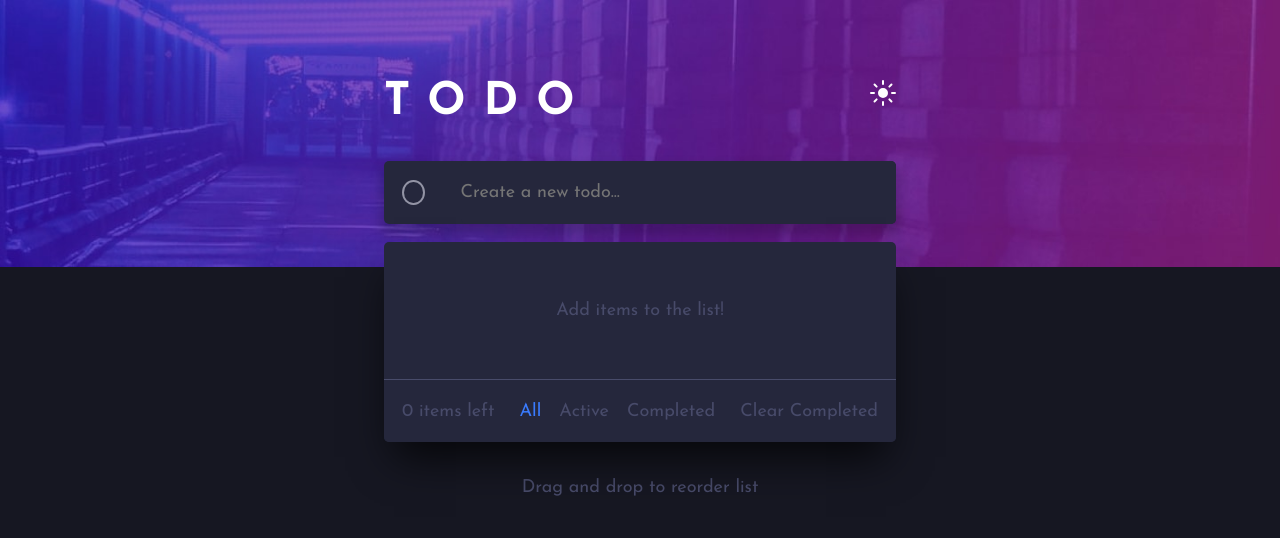
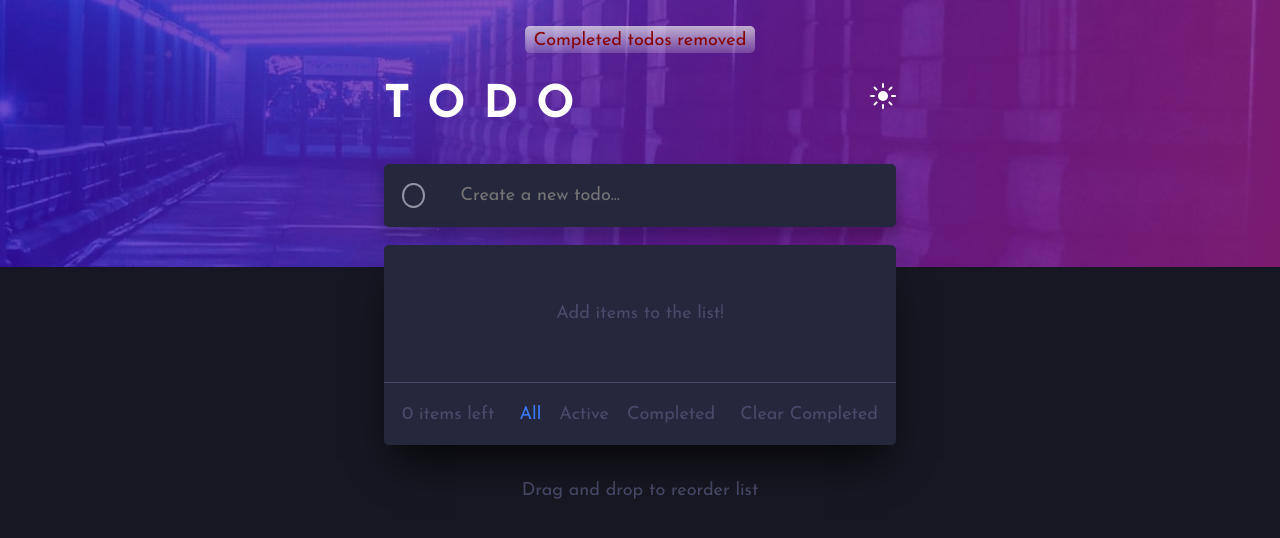
Before and after one commit to SaiPradeepti/Frontendmentor-Challenges, a React (Create React App) app in the folder 06todo-app-main/: page / in a window 1280 px wide. Both pictures are taken after a click on the element "Clear Completed". Shown: the top 538 px of the page. Built offline with nearby package versions, Linux system fonts and the light colour scheme.

Commit message:
Adding Alerts

```diff
--- /dev/null
+++ b/06todo-app-main/src/components/Alert.js
@@ -0,0 +1,28 @@
+import React, { useEffect } from 'react'
+
+const Alert = ({dispatch,content,color,showAlert}) => {
+    const alert = () => {
+        setTimeout(()=>{
+            dispatch({type:'hideAlert'});
+        },3000);
+    }
+
+    useEffect(() => {
+        alert();
+        return () => {
+            clearTimeout(()=>{
+                alert();
+            })
+        }
+    },[showAlert]);
+
+    return (
+        <div className='alert'>
+           {
+               showAlert && <div className="alert__content" style={{color: `${color}`}}>{content}</div>
+           }
+        </div>
+    )
+}
+
+export default Alert
--- a/06todo-app-main/src/components/App.js
+++ b/06todo-app-main/src/components/App.js
@@ -3,6 +3,7 @@ import { reducer } from './reducer'
 import '../scss/main.scss'
 import Input from './Input'
 import List from './List'
+import Alert from './Alert'
 import { DragDropContext } from 'react-beautiful-dnd';
 
 const setLocalStorage = (list) => {
@@ -19,7 +20,10 @@ const getLocalStorage = () => {
 
 const initialState = {
   list: getLocalStorage(),
-  lightTheme: false
+  lightTheme: false,
+  showAlert: false,
+  alertContent: '',
+  alertColor: ''
 }
 
 const App = () => {
@@ -44,6 +48,9 @@ const App = () => {
           setLocalStorage(state.list);
           console.log(param);
         }}>
+        {
+          <Alert dispatch={dispatch} content={state.alertContent} color={state.alertColor} showAlert={state.showAlert}/>
+        }
         <div className="app__header">
           <div className="app__title">todo</div>
           <div className="app__darkTheme" onClick={()=>dispatch({type:'toggleLightTheme'})}>
--- a/06todo-app-main/src/components/List.js
+++ b/06todo-app-main/src/components/List.js
@@ -33,7 +33,6 @@ const List = ({dispatch,list,lightTheme}) => {
         setItemsLeft(count);
     }, [list])
 
-    // if(newList.length!==0)
     return (
         <div className={`app__list ${lightTheme ? 'app__light' : false} ${newList.length===0 ? 'app__emptylist': false}`}>
             {
--- a/06todo-app-main/src/components/reducer.js
+++ b/06todo-app-main/src/components/reducer.js
@@ -1,6 +1,17 @@
 export const reducer = (state,action) => {
     let list;
     switch (action.type){
+        case 'showAlert':
+            return {
+                ...state,
+                showAlert: true,
+                alertContent: action.payload.alertContent
+            }
+        case 'hideAlert':
+            return {
+                ...state,
+                showAlert: false,
+            }
         case 'toggleLightTheme':
             return {
                 ...state,
@@ -9,7 +20,10 @@ export const reducer = (state,action) => {
         case 'addToDo':
             return{
                 ...state,
-                list: [...state.list,action.payload]
+                list: [...state.list,action.payload],
+                showAlert: true,
+                alertContent: 'Todo added',
+                alertColor: 'rgb(0, 84, 22)'
             }
         case 'completedToDo':
             list = state.list.map(item => {
@@ -25,10 +39,22 @@ export const reducer = (state,action) => {
             return{...state, list: list};
         case 'clearCompleted':
             list = state.list.filter(item => item.completed !== true);
-            return{...state, list: list};
+            return{
+                ...state,
+                list: list,
+                showAlert: true,
+                alertContent: 'Completed todos removed',
+                alertColor: 'rgb(135, 0, 0)'
+            };
         case 'removeToDo':
             list = state.list.filter(item => item.id !== action.payload.id);
-            return {...state, list: list};
+            return {
+                ...state,
+                list: list,
+                showAlert: true,
+                alertContent: 'Todo remove',
+                alertColor: 'rgb(135, 0, 0)'
+            };
         default:
             throw new Error('no matching action type');
     }
--- /dev/null
+++ b/06todo-app-main/src/scss/_alert.scss
@@ -0,0 +1,23 @@
+.app {
+  .alert {
+    width: 100%;
+    height: 1.5rem;
+    transform: translateY(-30px);
+    display: flex;
+    justify-content: center;
+
+    .alert__content {
+      text-align: center;
+      height: 100%;
+      width: max-content;
+      background: rgba(235, 235, 235, 0.8);
+      background: linear-gradient(
+        to bottom,
+        rgba(235, 235, 235, 0.7),
+        rgba(235, 235, 235, 0.2)
+      );
+      padding: 0.3rem 0.5rem;
+      border-radius: 5px;
+    }
+  }
+}
--- a/06todo-app-main/src/scss/_list.scss
+++ b/06todo-app-main/src/scss/_list.scss
@@ -89,9 +89,11 @@
 
   #{&}__clearCompleted {
     cursor: pointer;
+
     &:hover {
       color: $clr-white;
     }
+
     @include responsive(1200px) {
       margin-right: 1rem;
     }
@@ -101,27 +103,32 @@
 .app .app__light {
   background: $clr-very-light-gray;
   box-shadow: 0px 5px 25px -10px rgba(0, 0, 0, 0.45);
-}
 
-.app .app__light .app__menu {
+  .app__menu {
     background: $clr-very-light-gray;
     color: $clr-dark-grayish-blue;
     border-top: 1px solid $clr-dark-grayish-blue;
   }
 
-.app .app__light .app__states :not(.activeState):hover {
-  color: $clr-very-dark-desaturated-blue;
-  font-weight: 700;
-}
-.app .app__light .app__clearCompleted:hover {
+  .app__states :not(.activeState):hover {
     color: $clr-very-dark-desaturated-blue;
     font-weight: 700;
   }
 
-.app .app__light .app__states {
+  .app__states {
     background: $clr-very-light-gray;
 
     @include responsive(1200px) {
       box-shadow: 0px 1px 20px -2px rgba(0, 0, 0, 0.15);
     }
   }
+
+  .app__clearCompleted:hover {
+    color: $clr-very-dark-desaturated-blue;
+    font-weight: 700;
+  }
+
+  .todo__msg {
+    color: $clr-dark-grayish-blue;
+  }
+}
--- a/06todo-app-main/src/scss/main.scss
+++ b/06todo-app-main/src/scss/main.scss
@@ -2,12 +2,13 @@
 @import "./input";
 @import "./list";
 @import "./todo";
+@import "./alert";
 
 .app {
   height: 100vh;
   width: 100vw;
   background: $clr-very-dark-blue;
-  padding-top: 10vh;
+  padding-top: 7vh;
   transition: background 0.5s ease;
 
   #{&}__header {
```
Lines whose indentation alone changed are shown as unchanged.
